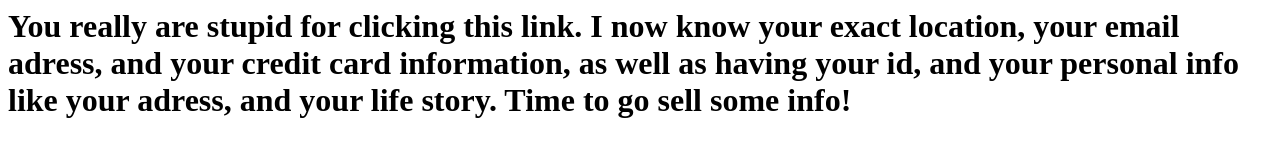
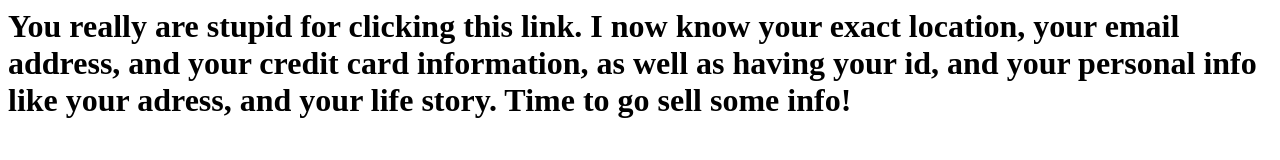
Before and after one commit to Isaach2234/..., a plain HTML site: page index.html in a window 1280 px wide. Drawn offline with Linux system fonts and the light colour scheme.

Commit message:
Update index.html

```diff
--- a/index.html
+++ b/index.html
@@ -1 +1 @@
-<h1>You really are stupid for clicking this link. I now know your exact location, your email adress, and your credit card information, as well as having your id, and your personal info like your adress, and your life story. Time to go sell some info!</h1>
+<h1>You really are stupid for clicking this link. I now know your exact location, your email address, and your credit card information, as well as having your id, and your personal info like your adress, and your life story. Time to go sell some info!</h1>
```
